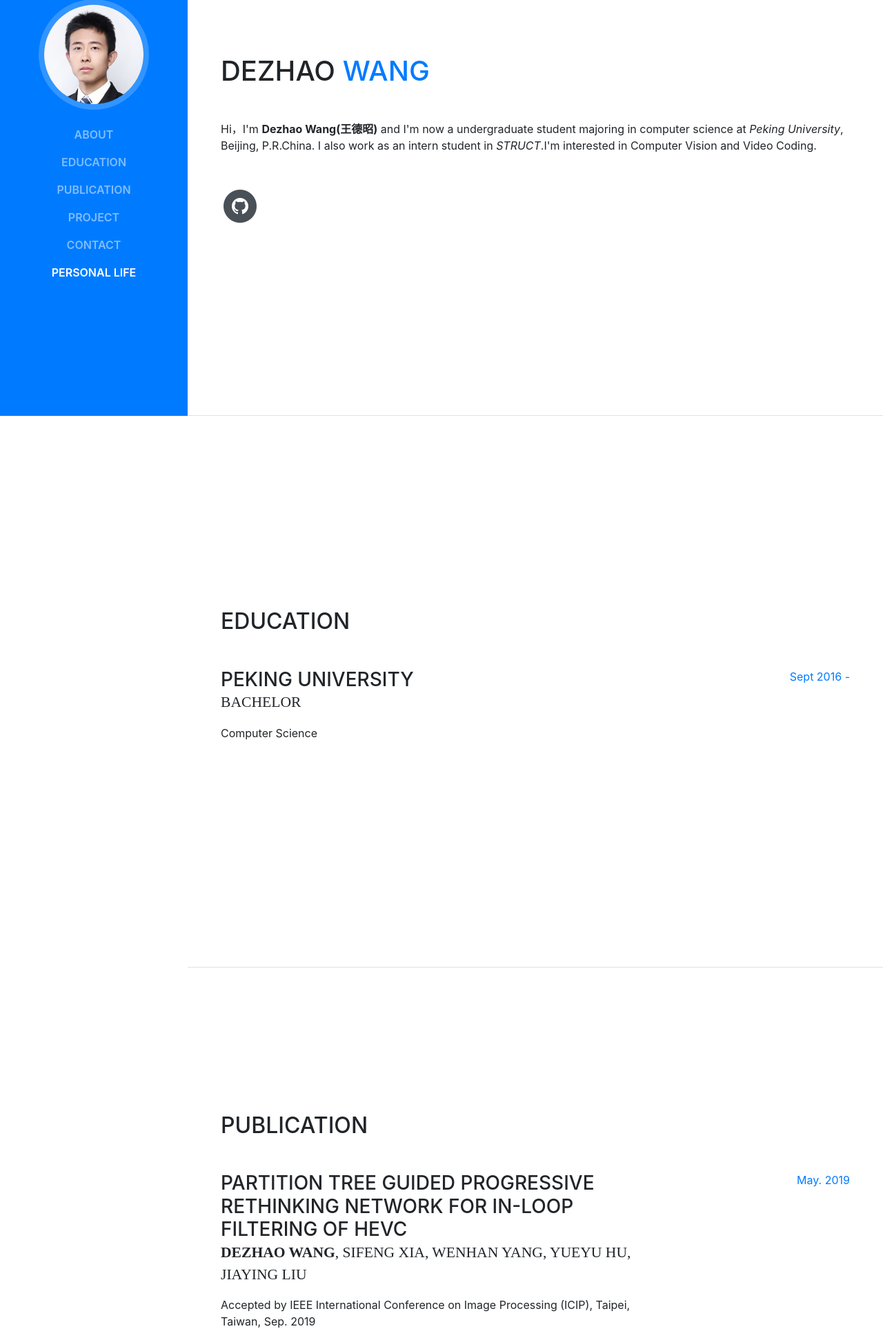
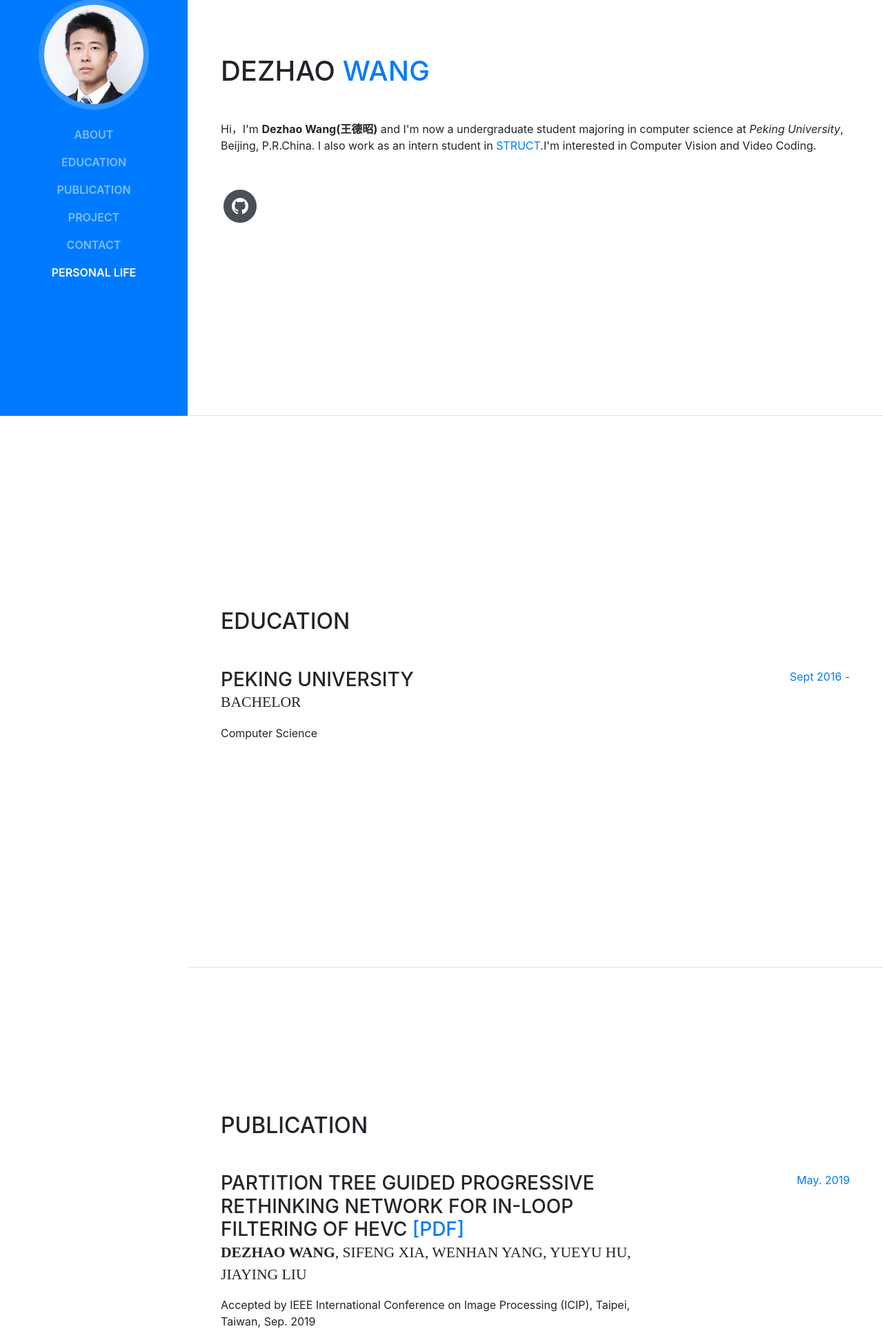
Before and after one commit to Dezhao-Wang/dezhao-wang.github.com, a website with bundled scripts: page index.html in a window 1280 px wide. Shown: the part 197-2140 px from the top of the page at 69% size. Built offline with nearby package versions, Linux system fonts and the light colour scheme; a web font is replaced by a local one.

Commit message:
pdf update

```diff
--- a/index.html
+++ b/index.html
@@ -71,7 +71,7 @@
           <div class="subheading mb-5">
             <a href="mailto:name@email.com"></a>
           </div>
-          <p class="mb-5">Hi，I'm <b>Dezhao Wang(王德昭)</b> and I'm now a undergraduate student majoring in computer science at <i>Peking University</i>, Beijing, P.R.China. I also work as an intern student in <i>STRUCT</i>.I'm interested in Computer Vision and Video Coding. </p>
+          <p class="mb-5">Hi，I'm <b>Dezhao Wang(王德昭)</b> and I'm now a undergraduate student majoring in computer science at <i>Peking University</i>, Beijing, P.R.China. I also work as an intern student in <a href="http://39.96.165.147/">      STRUCT</a>.I'm interested in Computer Vision and Video Coding. </p>
           <ul class="list-inline list-social-icons mb-0">
             <!-- <li class="list-inline-item">
               <a href="#">
@@ -149,7 +149,7 @@
 
           <div class="resume-item d-flex flex-column flex-md-row mb-5">
             <div class="resume-content mr-auto">
-              <h3 class="mb-0">Partition Tree Guided Progressive Rethinking Network for in-Loop Filtering of HEVC </h3>
+              <h3 class="mb-0">Partition Tree Guided Progressive Rethinking Network for in-Loop Filtering of HEVC <a href="./pdfs/wdz_icip19.pdf">      [PDF]</a></h3>
               <div class="subheading mb-3"><b>Dezhao Wang</b>, Sifeng Xia, Wenhan Yang, Yueyu Hu, Jiaying Liu</div>
               <p>Accepted by IEEE International Conference on Image Processing (ICIP), Taipei, Taiwan, Sep. 2019</p>
             </div>
```
Also changed, not shown: 1 other file.
